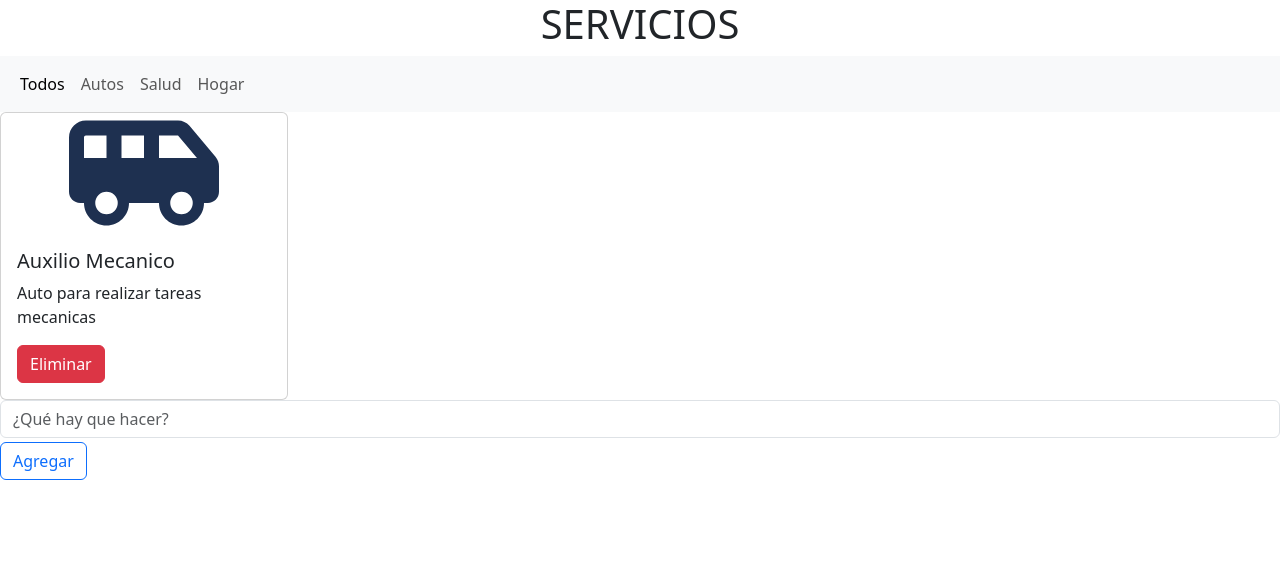
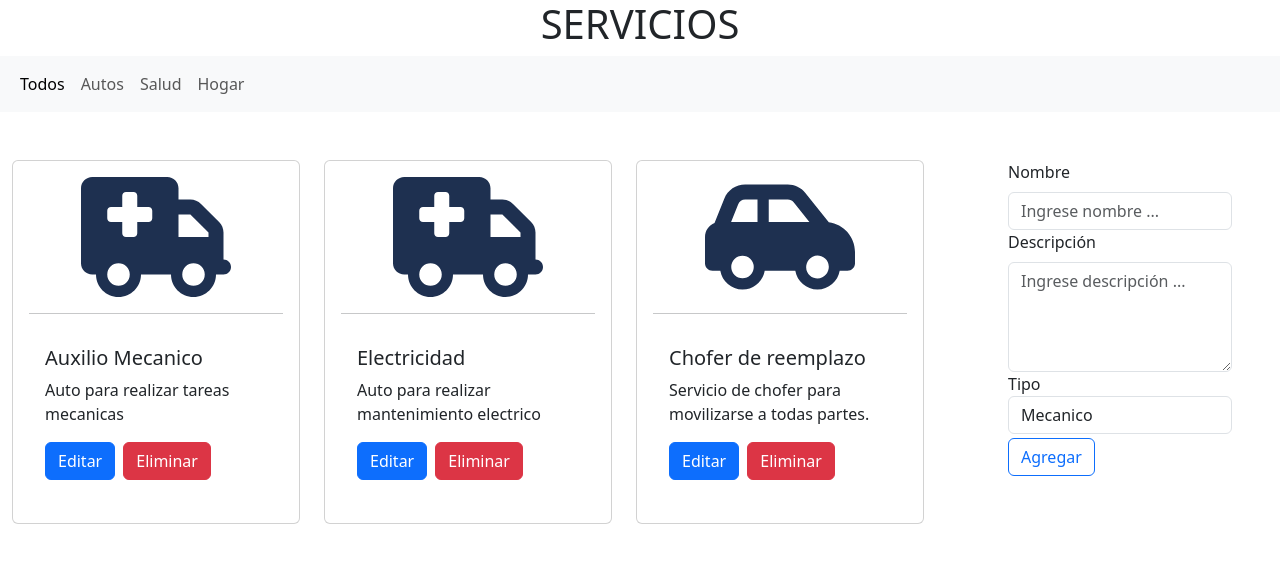
Before and after one commit to gatodemontecristo/CRUD_React, a React (Vite) app: page / in a window 1280 px wide. Shown: the top 562 px of the page. Built offline with nearby package versions, Linux system fonts and the light colour scheme.

Commit message:
Agregado la función eliminar y adicionar

```diff
--- a/src/componentes/AutoApp.jsx
+++ b/src/componentes/AutoApp.jsx
@@ -1,9 +1,40 @@
-import React from "react";
+import React, { useState } from "react";
 import { Card } from "./Card.jsx";
 import { useAutos } from "../hooks/useAutos.js";
 
 export const AutoApp = () => {
-    const{handleNewAuto,autosCount,handleDeleteAuto,autos}= useAutos();
+  const { handleNewAuto, autosCount, handleDeleteAuto, autos } = useAutos();
+
+  const [nombreValue, setNombreValue] = useState("");
+  const [descValue, setDescValue] = useState("");
+  const [tipoValue, setTipoValue] = useState("Mecanico");
+
+  const onNombreChange = ({ target }) => {
+    setNombreValue(target.value);
+  };
+  const onDescripcionChange = ({ target }) => {
+    setDescValue(target.value);
+  };
+  const onTipoChange = ({ target }) => {
+    console.log(target.value);
+    setTipoValue(target.value);
+  };
+
+  const onSubmit = (event) => {
+    event.preventDefault();
+    if (nombreValue.trim().length <= 1) return;
+
+    const todo = {
+      id: new Date().getTime(),
+      nombre: nombreValue,
+      descripcion: descValue,
+      tipo: tipoValue.toLowerCase(),
+    };
+    handleNewAuto(todo);
+    setNombreValue("");
+    setDescValue("");
+  };
+
   return (
     <>
       <h1 class="text-center">SERVICIOS</h1>
@@ -37,26 +68,61 @@ export const AutoApp = () => {
             </div>
           </div>
         </div>
+      </nav>
+      <div class="d-flex flex-row">
+        <div
+          class="d-flex flex-row justify-content-center w-75 pt-5"
+          style={{ with: "70%" }}
+        >
+          {autos.map((auto) => (
+            <Card
+              key={auto.id}
+              auto={auto}
+              handleDeleteAuto={handleDeleteAuto}
+            ></Card>
+          ))}
+        </div>
 
-
-    </nav>
-    {
-                    autos.map(auto=>(
-                        <Card key={auto.id}  auto={auto} handleDeleteAuto={handleDeleteAuto} ></Card>
-                    ))
-                }
-
-    <form>
+        <form
+          style={{ with: "30%" }}
+          onSubmit={(event) => onSubmit(event)}
+          class="p-5 w-25"
+        >
+          <label for="inputNombre" class="form-label">
+            Nombre
+          </label>
           <input
             type="text"
-        placeholder="¿Qué hay que hacer?"
+            placeholder="Ingrese nombre ..."
             className="form-control"
+            id="inputNombre"
+            onChange={onNombreChange}
+            value={nombreValue}
           />
+          <label for="areaDescripcion" class="form-label">
+            Descripción
+          </label>
+          <textarea
+            className="form-control"
+            id="areaDescripcion"
+            rows="4"
+            cols="50"
+            placeholder="Ingrese descripción ..."
+            onChange={onDescripcionChange}
+            value={descValue}
+          ></textarea>
+          <label for="selectTipo">Tipo</label>
+          <select onChange={onTipoChange} class="form-control" id="selectTipo">
+            <option>Mecanico</option>
+            <option>Salud</option>
+            <option>Hogar</option>
+            <option>Servicio</option>
+          </select>
           <button type="submit" className="btn btn-outline-primary mt-1">
             Agregar
           </button>
         </form>
-
+      </div>
     </>
   );
 };
--- a/src/componentes/Card.jsx
+++ b/src/componentes/Card.jsx
@@ -4,16 +4,20 @@ export const Card = ({ auto, handleDeleteAuto }) => {
 
   let imagen = "./imagenes/" + auto.tipo + ".svg";
   return (
-    <div class="card" style={{width: "18rem"}}>
+    <div class="card p-3 me-4" style={{width: "18rem"}}>
       <img src={imagen} class="card-img-top"  style={{width: "150px",margin:"auto"}}/>
+      <hr />
       <div class="card-body">
         <h5 class="card-title">{auto.nombre}</h5>
         <p class="card-text">
           {auto.descripcion}
         </p>
-        <a href="#" class="btn btn-danger">
-          Eliminar
-        </a>
+        <button class="btn btn-primary me-2" onClick={() => onDeleteTodo(todo.id)}>
+        Editar
+      </button>
+        <button class="btn btn-danger me-2" onClick={() => handleDeleteAuto(auto.id)}>
+        Eliminar
+      </button>
       </div>
     </div>
   );
--- a/src/componentes/autoReducer.js
+++ b/src/componentes/autoReducer.js
@@ -1,10 +1,5 @@
 
-    const arregloInicial = [{
-        id:1,
-        nombre: 'Auxilio Mecanico',
-        descripcion: 'Auto para realizar tareas mecanicas',
-        tipo: 'hogar',
-    }];
+    const arregloInicial = [];
 export const autoReducer = (initialState = arregloInicial, action) =>{
 
 
--- a/src/hooks/useAutos.js
+++ b/src/hooks/useAutos.js
@@ -5,7 +5,19 @@ const initialState = [
     id:1,
     nombre: 'Auxilio Mecanico',
     descripcion: 'Auto para realizar tareas mecanicas',
-    tipo: 'hogar',
+    tipo: 'salud',
+},
+{
+    id:2,
+    nombre: 'Electricidad',
+    descripcion: 'Auto para realizar mantenimiento electrico',
+    tipo: 'salud',
+},
+{
+  id:3,
+  nombre: 'Chofer de reemplazo',
+  descripcion: 'Servicio de chofer para movilizarse a todas partes.',
+  tipo: 'servicio',
 }
 ];
 const init = () => {
```
Also changed, not shown: public/imagenes/servicio.svg (renamed from public/imagenes/auto.svg). Lines whose indentation alone changed are shown as unchanged.
